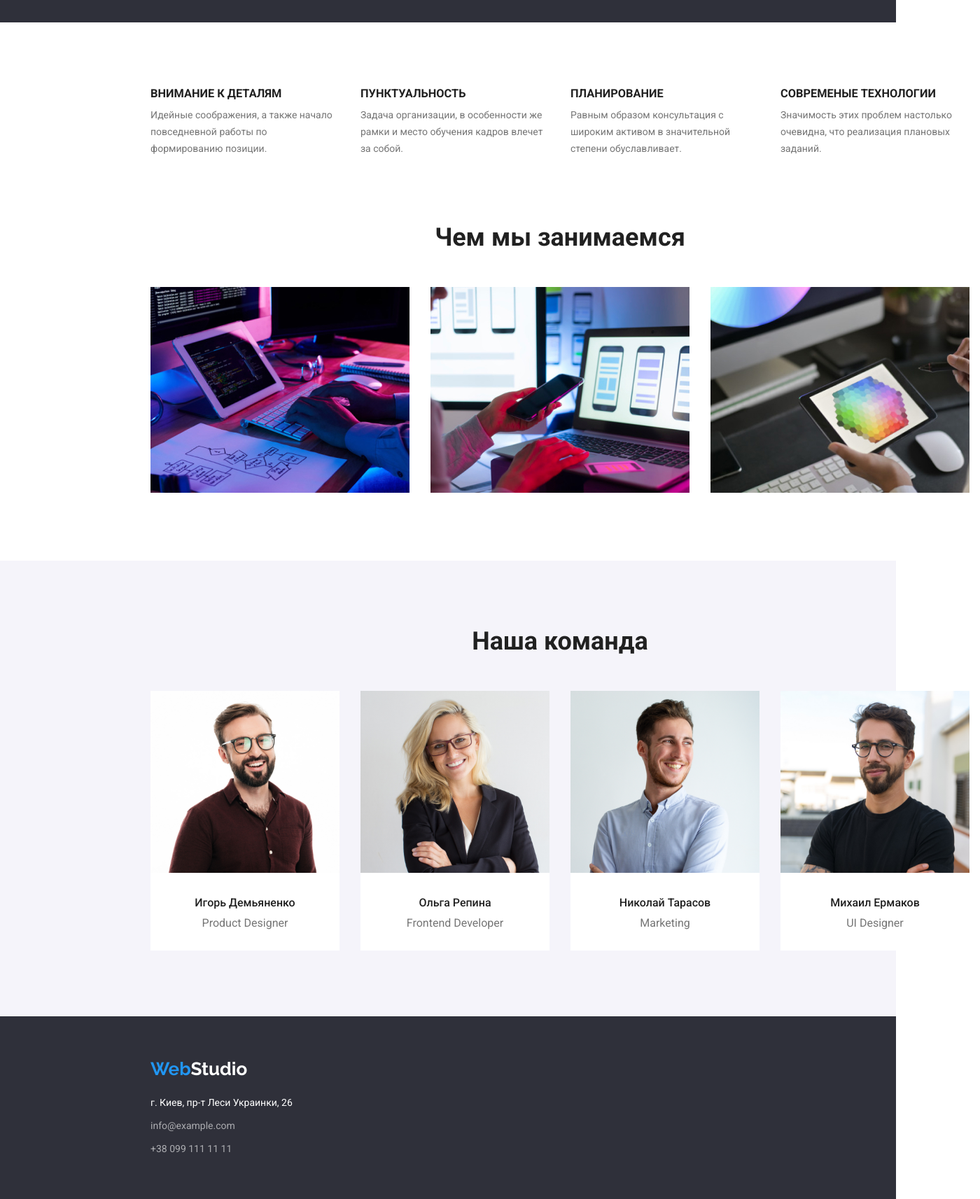
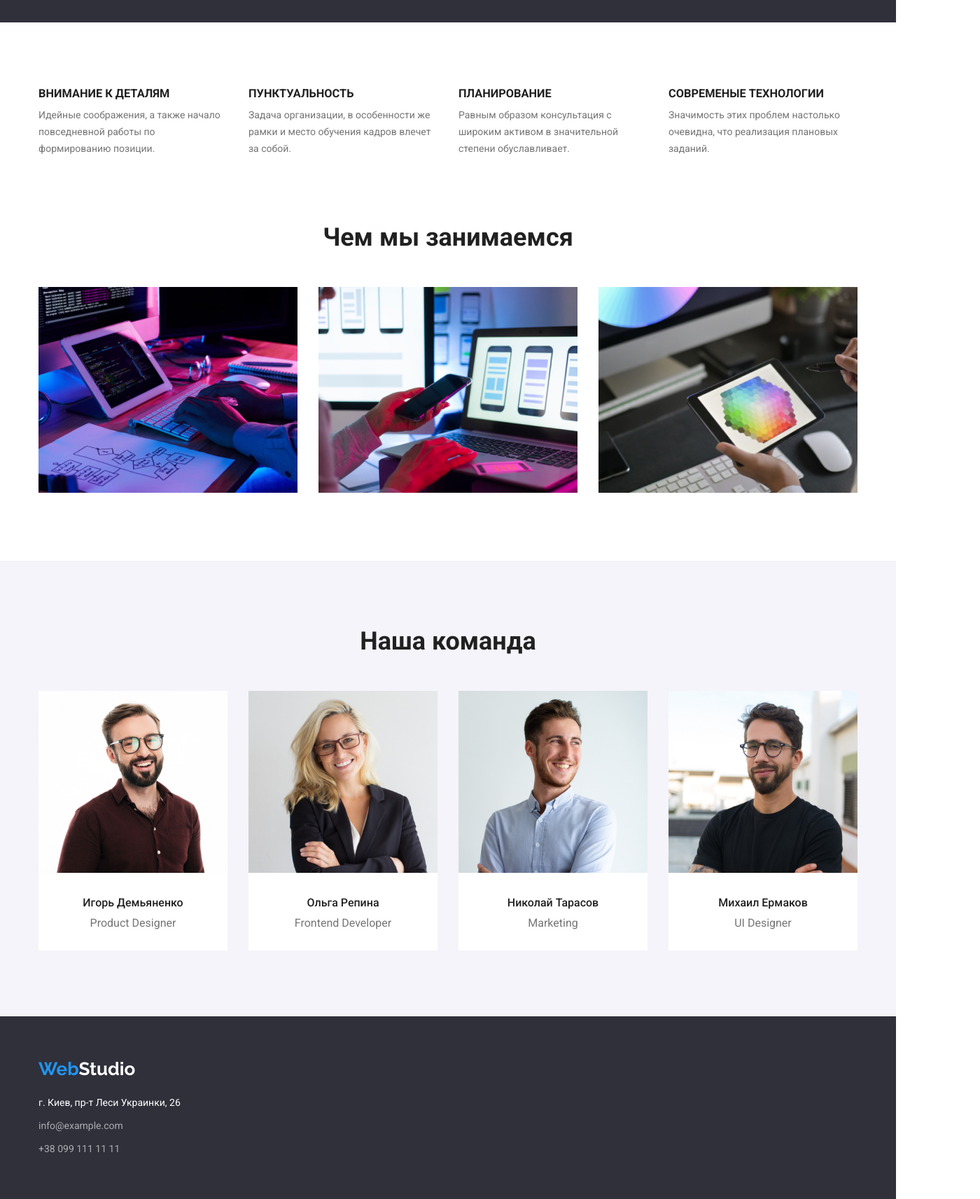
Before and after one commit to Vitaliy-Melnychuk/goit-markup-hw-03, a plain HTML site: page index.html in a window 1280 px wide. Shown: the part 700-2413 px from the top of the page at 70% size, 1400 px wide, since content can reach past the window. Drawn offline with Linux system fonts and the light colour scheme.

Commit message:
corrected mistakes

```diff
--- a/style/style.css
+++ b/style/style.css
@@ -52,11 +52,10 @@ a.currentLink {
     width: 1170px;
     padding-left: 15px;
     padding-right: 15px;
+    margin: 0 auto;
  }
 
 .header {
-    padding-left: 200px;
-    padding-right: 200px;
     border-bottom: 1px solid #ECECEC;
  }
  .muve {
@@ -105,7 +104,8 @@ a.currentLink {
 }
 
 .hero {
-    padding: 200px;
+    padding-top: 200px;
+    padding-bottom: 200px;
     background: var(--background-gray);
     text-align: center;
 }
@@ -127,7 +127,7 @@ a.currentLink {
 }
 
 .features {
-    padding: 94px 200px;
+    padding-top: 94px;
 }
 .features-item {
     width: 270px;
@@ -148,9 +148,8 @@ a.currentLink {
 
 .work {
     text-align: center;
+    padding-top: 94px;
     padding-bottom: 94px;
-    padding-left: 200px;
-    padding-right: 200px;
 }
 .work-title {
     font-weight: bold;
@@ -165,7 +164,8 @@ a.currentLink {
 
 .team {
     background: var(--gray);
-    padding: 94px 200px;
+    padding-top: 94px;
+    padding-bottom: 94px;
     text-align: center;
 }
 .team-title {
@@ -194,7 +194,8 @@ a.currentLink {
 
 .footer {
     background: var(--background-gray);
-    padding: 60px 200px;
+    padding-top: 60px;
+    padding-bottom: 60px;
 }
 .footer-address {
     margin-top: 20px;
@@ -212,7 +213,8 @@ a.currentLink {
 }
 
 .projects {
-    padding: 94px 200px;
+    padding-top: 94px;
+    padding-bottom: 94px;
 }
 .project-filter {
     justify-content: center;
```
